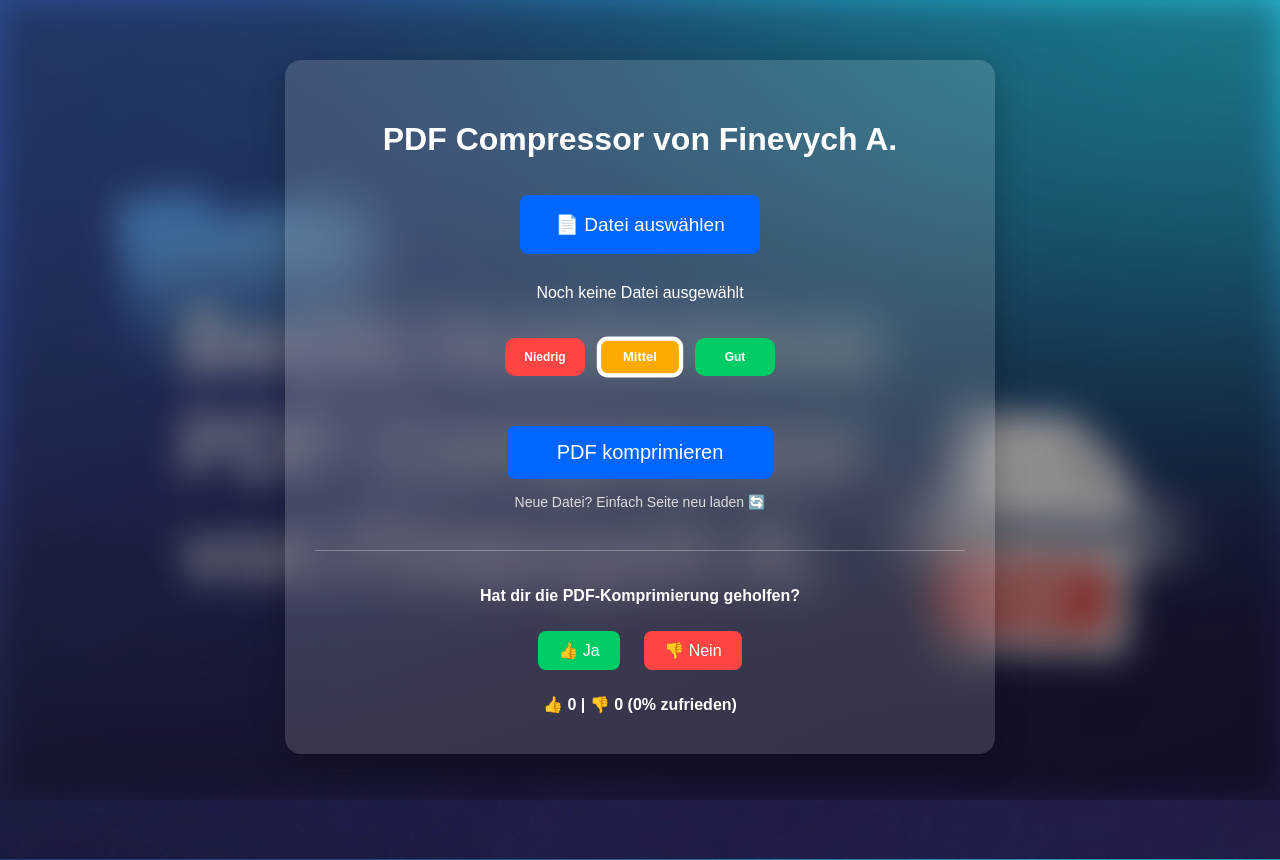
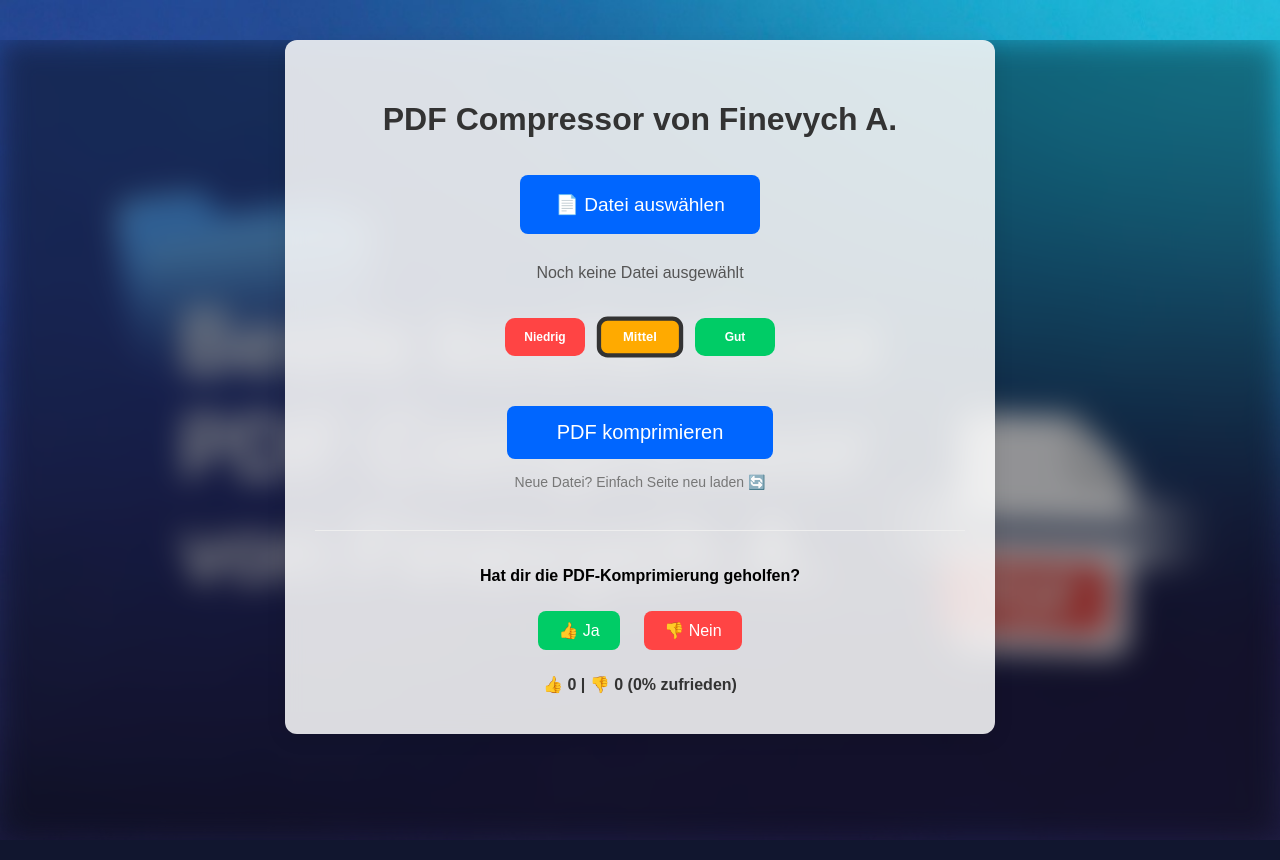
Before and after one commit to fin325/pdf-compressor-web, a Flask app: page / in a window 1280 px wide. Run offline with Flask 3, Linux system fonts and the light colour scheme; data that the repository does not hold is empty; some libraries are stand-ins or nearby versions.

Commit message:
Update index.html
Background

```diff
--- a/templates/index.html
+++ b/templates/index.html
@@ -5,68 +5,39 @@
 <meta name="viewport" content="width=device-width, initial-scale=1.0">
 <title>{{ title }} von Finevych A.</title>
 <style>
-    /* =============================
-       Фоновая картинка с blur
-    ============================= */
+    /* ===== Фон с blur ===== */
     body {
         font-family: Arial, sans-serif;
         text-align: center;
         margin: 0;
         padding: 0;
         min-height: 100vh;
-        background: url("https://raw.githubusercontent.com/fin325/pdf-compressor-web/refs/heads/main/static/bg.JPG") center/cover no-repeat fixed;
+        background: url("https://raw.githack.com/fin325/pdf-compressor-web/main/static/bg.JPG") center/cover no-repeat fixed;
         position: relative;
-        overflow: hidden;
     }
 
-    /* Анимированный blur overlay */
+    /* стеклянный blur overlay */
     body::before {
         content: "";
-        position: fixed;
-        top: 0; left: 0;
-        width: 100%; height: 100%;
+        position: absolute;
+        top:0; left:0;
+        width:100%; min-height:100%;
         backdrop-filter: blur(15px) brightness(0.6);
         z-index: -1;
-        animation: blurPulse 10s ease-in-out infinite alternate;
     }
 
-    @keyframes blurPulse {
-        0% { backdrop-filter: blur(12px) brightness(0.6); }
-        50% { backdrop-filter: blur(18px) brightness(0.65); }
-        100% { backdrop-filter: blur(15px) brightness(0.6); }
+    /* ===== Контейнер ===== */
+    .container {
+        max-width: 650px;
+        margin: 40px auto;
+        background: rgba(255,255,255,0.85); /* полупрозрачное стекло */
+        padding: 40px 30px;
+        border-radius: 12px;
+        box-shadow: 0 4px 20px rgba(0,0,0,0.1);
+        backdrop-filter: blur(10px);
     }
 
-    /* Gradient overlay */
-    body::after {
-        content: "";
-        position: fixed;
-        top: 0; left: 0;
-        width: 100%; height: 100%;
-        background: linear-gradient(160deg, rgba(255,255,255,0.05), rgba(0,0,0,0.15));
-        z-index: -1;
-        pointer-events: none;
-    }
-
-    /* Стеклянный контейнер */
-    .container {
-        max-width: 650px;
-        margin: 60px auto;
-        background: rgba(255, 255, 255, 0.15);
-        backdrop-filter: blur(20px);
-        -webkit-backdrop-filter: blur(20px);
-        border-radius: 16px;
-        padding: 40px 30px;
-        box-shadow: 0 8px 32px rgba(0,0,0,0.25);
-        color: #fff;
-        transition: transform 0.3s ease, box-shadow 0.3s ease;
-    }
-
-    .container:hover {
-        transform: translateY(-5px);
-        box-shadow: 0 12px 40px rgba(0,0,0,0.3);
-    }
-
-    h1 { color: #fff; }
+    h1 { color: #333; }
     input[type="file"] { display: none; }
 
     .custom-file-upload {
@@ -78,19 +49,18 @@
         border-radius: 8px;
         cursor: pointer;
         margin: 15px 0;
-        transition: 0.3s;
+        transition: background 0.3s;
     }
-
     .custom-file-upload:hover { background-color: #0052cc; }
 
-    #file-name { margin: 15px 0 30px 0; font-size: 16px; color: #fff; min-height: 24px; }
+    #file-name { margin: 15px 0 30px 0; font-size: 16px; color: #555; min-height: 24px; }
 
     .quality-buttons { display: flex; justify-content: center; gap: 15px; flex-wrap: wrap; margin: 30px 0; }
-    .quality-btn { padding: 8px 16px; font-size: 12px; border: none; border-radius: 10px; cursor: pointer; font-weight: bold; min-width: 80px; }
+    .quality-btn { padding: 8px 16px; font-size: 12px; border: none; border-radius: 10px; cursor: pointer; font-weight: bold; min-width: 80px; transition: transform 0.2s; }
     .low { background-color: #ff4444; color: white; }
     .medium { background-color: #ffaa00; color: white; }
     .high { background-color: #00cc66; color: white; }
-    .quality-btn.active { border: 4px solid #fff; transform: scale(1.08); }
+    .quality-btn.active { border: 4px solid #333; transform: scale(1.08); }
 
     button[type="submit"] {
         padding: 15px 50px;
@@ -101,27 +71,38 @@
         border-radius: 8px;
         cursor: pointer;
         margin-top: 20px;
-        transition: 0.3s;
+        transition: background 0.3s, transform 0.2s;
     }
-
-    button[type="submit"]:hover { background-color: #0052cc; }
+    button[type="submit"]:hover { background-color: #0052cc; transform: scale(1.02); }
 
     .loading {
         display: none;
         margin: 25px auto;
         padding: 15px 30px;
-        background-color: rgba(255,255,255,0.3);
+        background-color: rgba(240,240,240,0.9);
         border-radius: 8px;
         font-size: 18px;
-        color: #fff;
+        color: #555;
     }
 
-    .feedback { margin-top: 40px; padding-top: 20px; border-top: 1px solid rgba(255,255,255,0.3); }
-    .feedback button { padding: 10px 20px; font-size: 16px; margin: 10px; border: none; border-radius: 8px; cursor: pointer; transition: all 0.3s; }
+    .feedback { margin-top: 40px; padding-top: 20px; border-top: 1px solid #eee; }
+    .feedback button {
+        padding: 10px 20px;
+        font-size: 16px;
+        margin: 10px;
+        border: none;
+        border-radius: 8px;
+        cursor: pointer;
+        transition: all 0.3s;
+    }
     .like-btn { background-color: #00cc66; color: white; }
     .dislike-btn { background-color: #ff4444; color: white; }
-    #feedback-result { margin-top: 15px; font-size: 16px; color: #fff; font-weight: bold; }
+
+    #feedback-result { margin-top: 15px; font-size: 16px; color: #333; font-weight: bold; }
     .feedback button:disabled { opacity: 0.5; cursor: not-allowed; transform: none !important; }
+
+    /* подсказка загрузки новой PDF */
+    .reload-hint { margin-top:15px; font-size:14px; color:#777; }
 </style>
 </head>
 <body>
@@ -144,7 +125,7 @@
         <button type="submit" id="submitBtn">PDF komprimieren</button>
     </form>
 
-    <p style="margin-top:15px; font-size:14px; color:#ddd;">
+    <p class="reload-hint">
         Neue Datei? Einfach Seite neu laden 🔄
     </p>
 
@@ -159,7 +140,8 @@
 </div>
 
 <script>
-// ==== JS как было ====
+// ==========================
+// выбор качества
 const form = document.getElementById('uploadForm');
 const submitBtn = document.getElementById('submitBtn');
 const loadingDiv = document.getElementById('loading');
@@ -176,21 +158,25 @@
     };
 });
 
+// ==========================
+// имя файла + размер
 document.getElementById('pdf_file').onchange = (e) => {
     if (e.target.files.length > 0) {
         const file = e.target.files[0];
         const sizeMB = (file.size / 1000000).toFixed(2);
-        document.getElementById('file-name').textContent =
-            `Datei: ${file.name} (${sizeMB} MB)`;
+        document.getElementById('file-name').textContent = `Datei: ${file.name} (${sizeMB} MB)`;
         updateEstimatedSizes(file.size);
     }
 };
 
+// лоадер
 form.onsubmit = () => {
     submitBtn.style.display = 'none';
     loadingDiv.style.display = 'block';
 };
 
+// ==========================
+// feedback
 async function sendFeedback(action) {
     try {
         const res = await fetch("/feedback", {
@@ -215,26 +201,32 @@
 function updateUI(data) {
     document.getElementById("feedback-result").innerText =
         "👍 " + data.likes + " | 👎 " + data.dislikes + " (" + data.percent + "% zufrieden)";
+
     const likeBtn = document.querySelector('.like-btn');
     const dislikeBtn = document.querySelector('.dislike-btn');
+
     likeBtn.style.boxShadow = "none";
     dislikeBtn.style.boxShadow = "none";
     likeBtn.style.transform = "scale(1)";
     dislikeBtn.style.transform = "scale(1)";
+
     if (userChoice === 'like') {
-        likeBtn.style.boxShadow = "0 0 0 3px #fff";
+        likeBtn.style.boxShadow = "0 0 0 3px #333";
         likeBtn.style.transform = "scale(1.05)";
     } else if (userChoice === 'dislike') {
-        dislikeBtn.style.boxShadow = "0 0 0 3px #fff";
+        dislikeBtn.style.boxShadow = "0 0 0 3px #333";
         dislikeBtn.style.transform = "scale(1.05)";
     }
 }
 
+// загрузка статистики
 fetch("/feedback")
     .then(res => res.json())
     .then(data => updateUI(data))
     .catch(() => document.getElementById("feedback-result").innerText = "Statistik nicht verfügbar");
 
+// ==========================
+// расчет размеров
 function updateEstimatedSizes(originalSize) {
     const originalMB = originalSize / 1000000;
     const qualities = [
```
